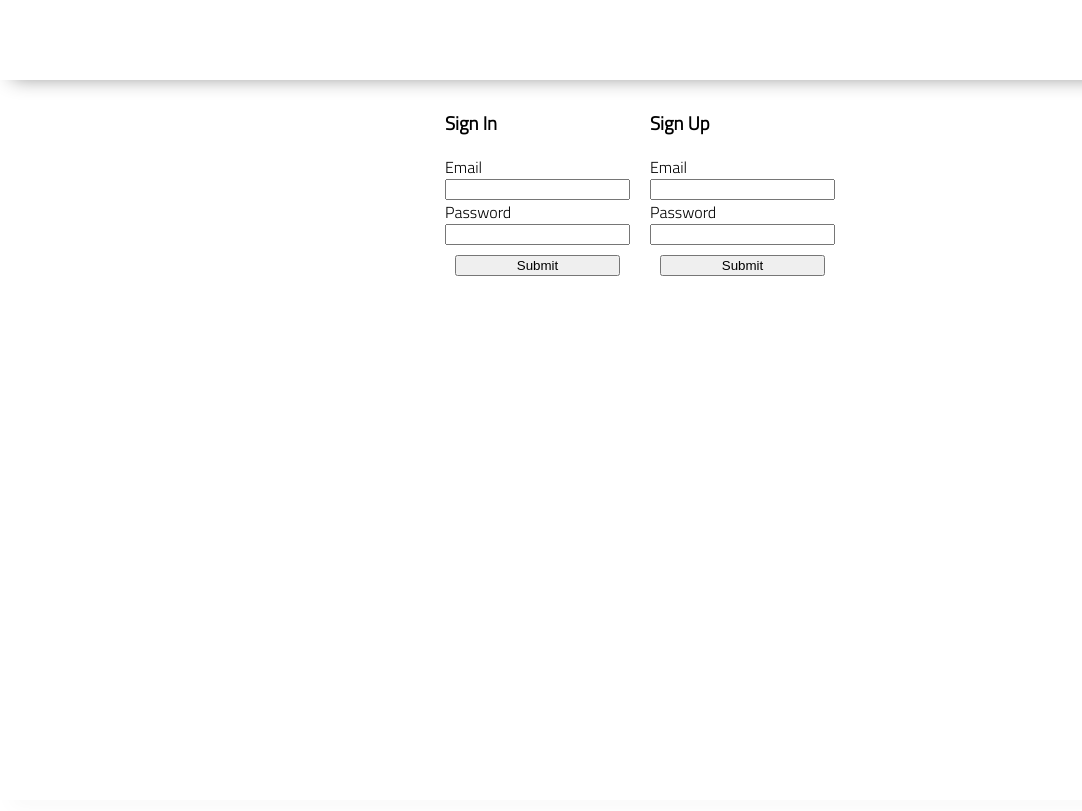
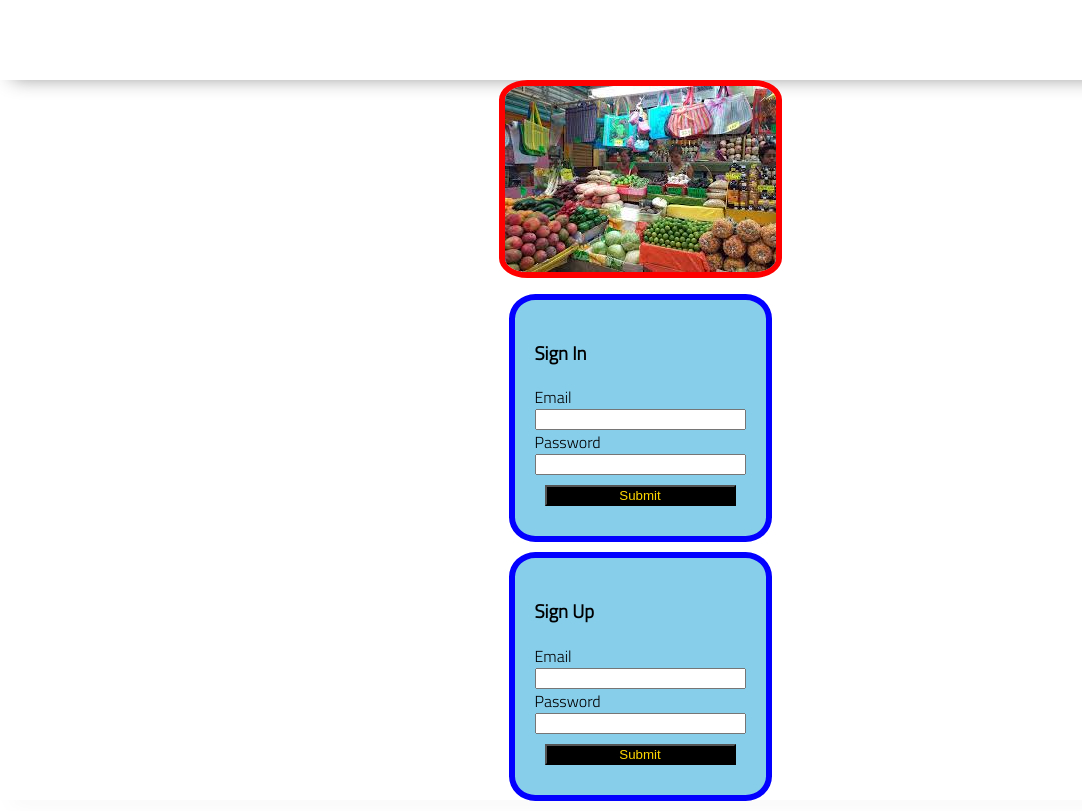
Before and after one commit to PCN23/grocery-listsupabase, a plain HTML site: page index.html in a window 1280 px wide. Shown: the full height of the page, 0-1082 px from the left. Drawn offline with nearby package versions, Linux system fonts and the light colour scheme.

Commit message:
adding color to create page

```diff
--- a/create/create.css
+++ b/create/create.css
@@ -2,3 +2,8 @@
     text-decoration: line-through;
     color: red;
 }
+
+#logout {
+    background-color: black;
+    color: aqua;
+}
--- a/index.html
+++ b/index.html
@@ -20,13 +20,16 @@
         </div>
     </header>
     <main class="auth-main">
+    <div class="whole-page">
+        <img src="./assets/mexi.jpg" id="tienda"/>
         <div class="left">
             <div class="auth-container">
+
                 <form id="sign-in">
                     <h3>Sign In</h3>
                     <label>Email </label><input type="email" name="email" id="sign-in-email"/>
                     <label>Password </label><input type="password" name="password" id="sign-in-password"/>
-                    <button>Submit</button>
+                    <button class="boton">Submit</button>
                 </form>
             </div>
         </div>
@@ -36,10 +39,11 @@
                     <h3>Sign Up</h3>
                     <label>Email </label><input type='email' name='email' id="sign-up-email" />
                     <label>Password </label><input type='password' name='password' id="sign-up-password" />
-                    <button>Submit</button>
+                    <button class="boton">Submit</button>
                 </form>
             </div>
         </div>
+    </div>
     </main>
     <footer>
         <div class="copy gutter-right">&copy; 2021 Alchemy Code Lab</div>
--- a/styles/home.css
+++ b/styles/home.css
@@ -1 +1,19 @@
 /* add home page styles here */
+
+.auth-container {
+    border: 6px solid rgb(4, 0, 255);
+    border-radius: 10%;
+    padding: 20px;
+    align-items: center;
+    color-scheme: rgb(204, 255, 0);
+    background-color: skyblue;
+}
+#tienda {
+    border: 6px solid red;
+    border-radius: 10%;
+}
+
+.boton {
+    background-color: black;
+    color: gold;
+}
```
Also changed, not shown: assets/mexi.jpg (added).
